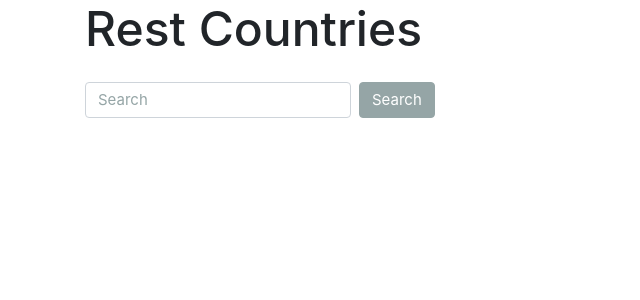
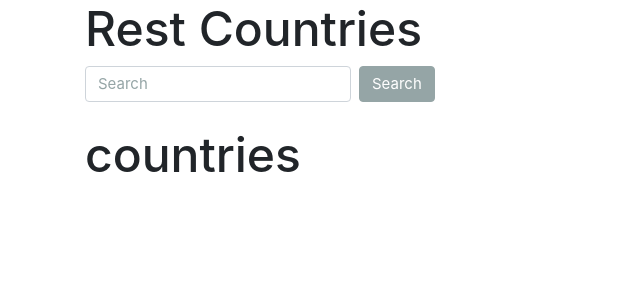
Before and after one commit to kcselm/RestCountries, a React (Create React App) app in the folder rest_countries/: page / in a window 1280 px wide. Shown: the top 300 px of the page, without its empty margins (0-640 px from the left). Built offline with nearby package versions, Linux system fonts and the light colour scheme.

Commit message:
Setting up Counties component and context

```diff
--- a/rest_countries/src/App.js
+++ b/rest_countries/src/App.js
@@ -1,13 +1,18 @@
 import React from 'react';
 import './App.css';
 import Search from './components/Search'
+import Countries from './components/Countries'
+import { Provider } from './context'
 
 function App() {
   return (
-    <div className="container">
-      <h1>Rest Countries</h1>
-      <Search />
-    </div>
+    <Provider>
+      <div className="container">
+        <h1>Rest Countries</h1>
+        <Search />
+        <Countries />
+      </div>
+    </Provider>
   );
 }
 
--- /dev/null
+++ b/rest_countries/src/components/Countries.js
@@ -0,0 +1,17 @@
+import React, { Component } from 'react'
+import { Consumer } from '../context'
+
+class Countries extends Component {
+  render() {
+    return (
+      <Consumer>
+        {value => {
+          console.log(value)
+          return <h1>countries</h1>
+        }}
+      </Consumer>
+    )
+  }
+}
+
+export default Countries
--- a/rest_countries/src/components/Search.js
+++ b/rest_countries/src/components/Search.js
@@ -2,10 +2,12 @@ import React from 'react'
 
 const Search = () => {
   return (
-    <form className="form-inline pt-3 my-2 my-lg-0">
-      <input className="form-control mr-sm-2" type="text" placeholder="Search" />
-      <button className="btn btn-secondary my-2 my-sm-0" type="submit">Search</button>
-    </form>
+    <div className="form-inline my-2 my-lg-0">
+      <div className="mb-4">
+        <input className="form-control mr-sm-2" type="text" placeholder="Search" name="search"/>
+        <button className="btn btn-secondary my-2 my-sm-0" type="submit">Search</button>
+      </div>
+    </div>
   )
 }
 
--- /dev/null
+++ b/rest_countries/src/context.js
@@ -0,0 +1,23 @@
+import React, { Component } from 'react'
+
+const Context = React.createContext()
+
+export class Provider extends Component {
+  state = {
+    counties: ["USA", "Canada"]
+  }
+
+  componentDidMount() {
+
+  }
+
+  render() {
+    return (
+      <Context.Provider value={this.state}>
+        { this.props.children }
+      </Context.Provider>
+      )
+  }
+}
+
+export const Consumer = Context.Consumer
```
